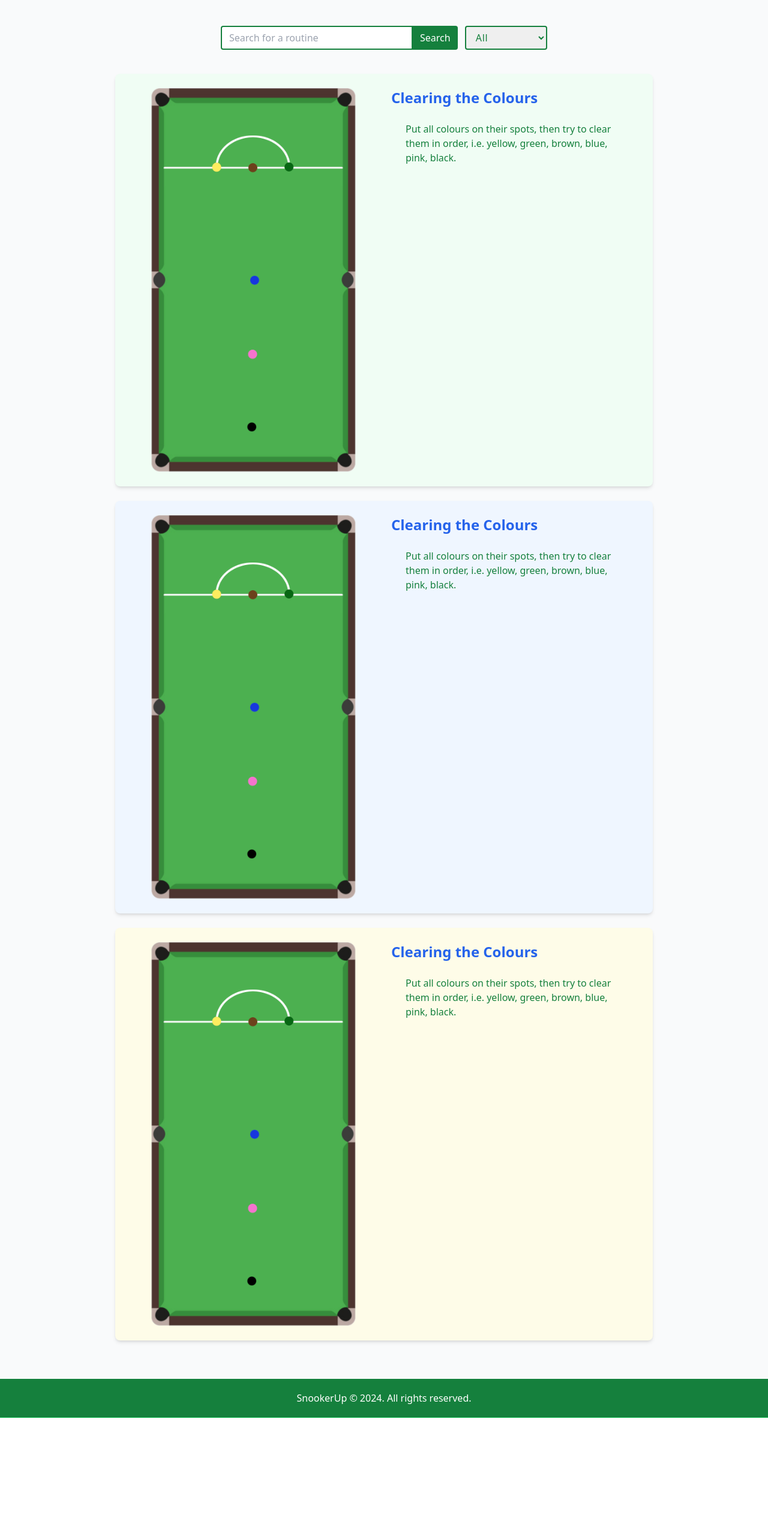
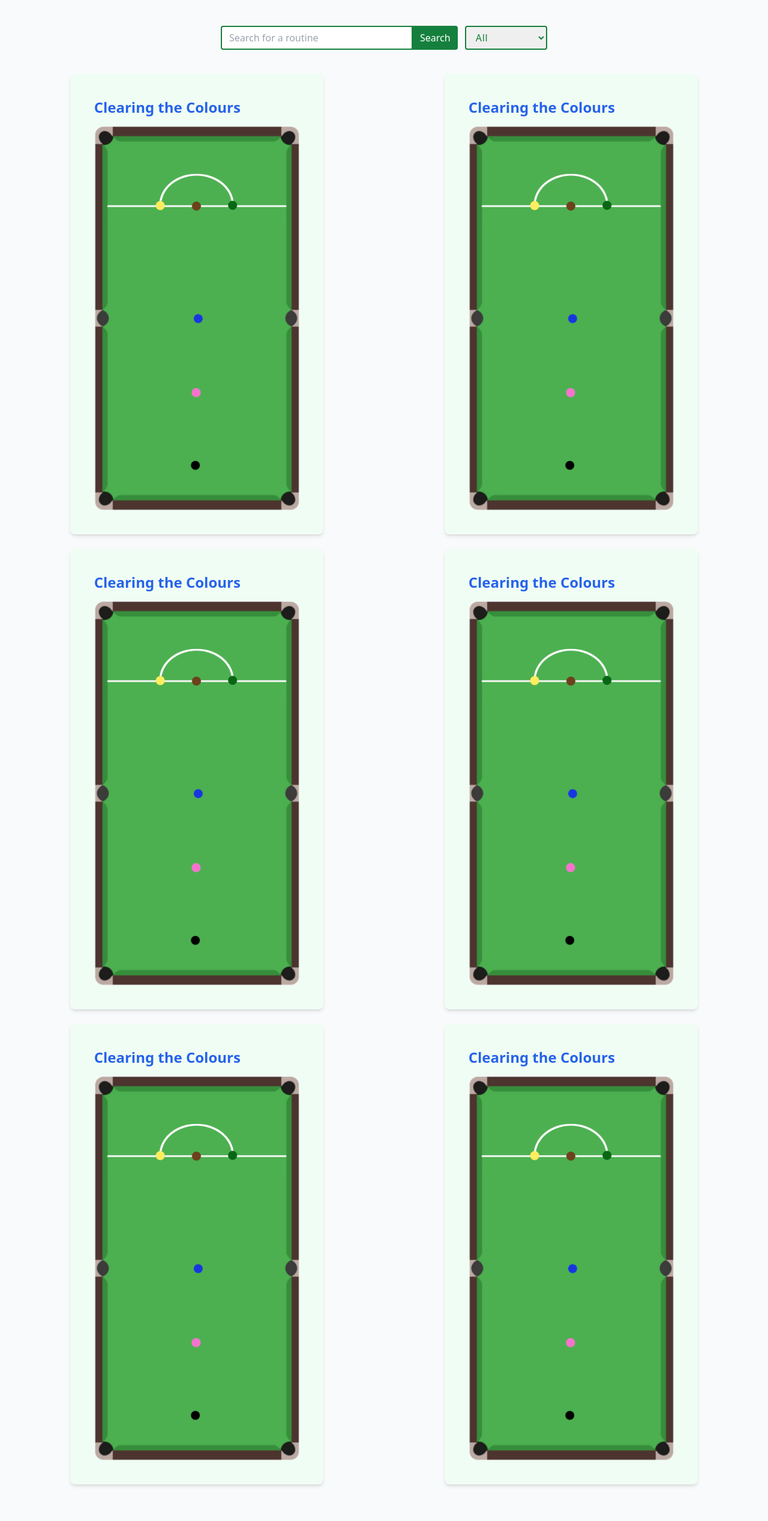
Before and after one commit to huw1990/snookerup-static-site, a website: page routines.html in a window 1280 px wide. Shown: the part 178-2714 px from the top of the page at 60% size. Before the commit the page ends 2542 px from the top, so only its background shows below. Drawn offline with Linux system fonts and the light colour scheme.

Commit message:
Modify routines page, add single routine page basic

```diff
--- a/routines.html
+++ b/routines.html
@@ -65,25 +65,42 @@
           </select>
         </form>
         </div>
-        <div class="grid grid-cols-1 md:grid-cols-2 gap-6 bg-green-50 max-w-4xl m-auto p-6 rounded-lg shadow-md mb-6">
+        <div class="flex flex-wrap">
+          <div class="bg-green-50 flex-none m-auto p-10 rounded-lg shadow-md mb-6">
+            <a href="routine.html">
+              <h1 class="text-2xl font-bold text-blue-600 mb-4">Clearing the Colours</h1>
               <img class="h-routine w-auto m-auto" src="images/clearing-the-colours.png"/>
-          <div>
+            </a>
+          </div>
+          <div class="bg-green-50 flex-none m-auto p-10 rounded-lg shadow-md mb-6">
+            <a href="routine.html">
               <h1 class="text-2xl font-bold text-blue-600 mb-4">Clearing the Colours</h1>
-            <p class="text-m text-green-700 m-6">Put all colours on their spots, then try to clear them in order, i.e. yellow, green, brown, blue, pink, black.</p>
+              <img class="h-routine w-auto m-auto" src="images/clearing-the-colours.png"/>
+            </a>
           </div>
+          <div class="bg-green-50 flex-none m-auto p-10 rounded-lg shadow-md mb-6">
+            <a href="routine.html">
+              <h1 class="text-2xl font-bold text-blue-600 mb-4">Clearing the Colours</h1>
+              <img class="h-routine w-auto m-auto" src="images/clearing-the-colours.png"/>
+            </a>
           </div>
-        <div class="grid grid-cols-1 md:grid-cols-2 gap-6 bg-blue-50 max-w-4xl m-auto p-6 rounded-lg shadow-md mb-6">
+          <div class="bg-green-50 flex-none m-auto p-10 rounded-lg shadow-md mb-6">
+            <a href="routine.html">
+              <h1 class="text-2xl font-bold text-blue-600 mb-4">Clearing the Colours</h1>
               <img class="h-routine w-auto m-auto" src="images/clearing-the-colours.png"/>
-          <div>
+            </a>
+          </div>
+          <div class="bg-green-50 flex-none m-auto p-10 rounded-lg shadow-md mb-6">
+            <a href="routine.html">
               <h1 class="text-2xl font-bold text-blue-600 mb-4">Clearing the Colours</h1>
-            <p class="text-m text-green-700 m-6">Put all colours on their spots, then try to clear them in order, i.e. yellow, green, brown, blue, pink, black.</p>
+              <img class="h-routine w-auto m-auto" src="images/clearing-the-colours.png"/>
+            </a>
           </div>
-        </div>
-        <div class="grid grid-cols-1 md:grid-cols-2 gap-6 bg-yellow-50 max-w-4xl m-auto p-6 rounded-lg shadow-md mb-6">
+          <div class="bg-green-50 flex-none m-auto p-10 rounded-lg shadow-md mb-6">
+            <a href="routine.html">
+              <h1 class="text-2xl font-bold text-blue-600 mb-4">Clearing the Colours</h1>
               <img class="h-routine w-auto m-auto" src="images/clearing-the-colours.png"/>
-          <div>
-            <h1 class="text-2xl font-bold text-blue-600 mb-4">Clearing the Colours</h1>
-            <p class="text-m text-green-700 m-6">Put all colours on their spots, then try to clear them in order, i.e. yellow, green, brown, blue, pink, black.</p>
+            </a>
           </div>
         </div>
       </div>
```
Also changed, not shown: routine.html (added, +63 -0 lines), css/styles.css. Lines whose indentation alone changed are shown as unchanged.
